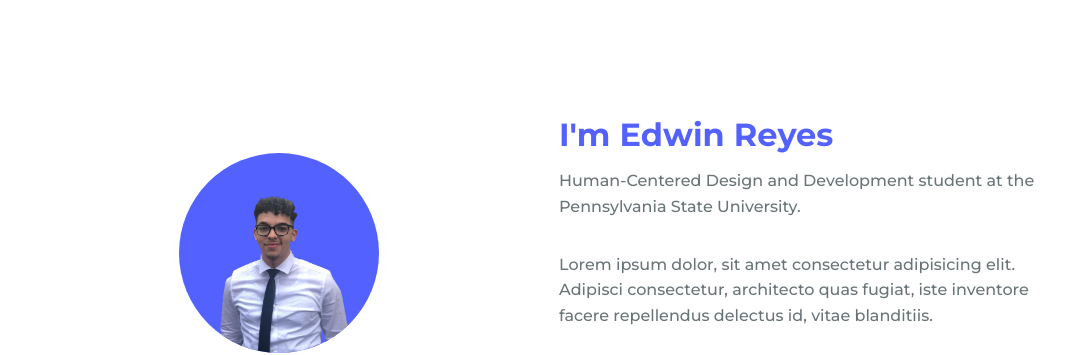
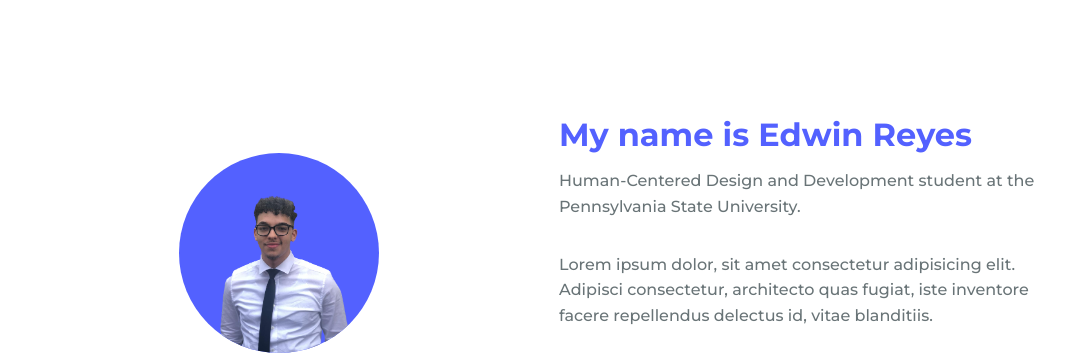
Before and after one commit to Edwin2022/Portfolio, a website: page public/index.html in a window 1280 px wide. Shown: the part 950-1305 px from the top of the page, without its empty margins (97-1162 px from the left). Drawn offline with nearby package versions, Linux system fonts and the light colour scheme.

Commit message:
start of the portfolio site

```diff
--- a/public/index.html
+++ b/public/index.html
@@ -75,7 +75,7 @@
           </div>
 
           <div>
-            <h2 class="about__subtitle">I'm Edwin Reyes</h2>
+            <h2 class="about__subtitle">My name is Edwin Reyes</h2>
             <span class="about__profession">Human-Centered Design and Development student at the Pennsylvania State University.</span>
             <p class="about__text">
               Lorem ipsum dolor, sit amet consectetur adipisicing elit. Adipisci
```
